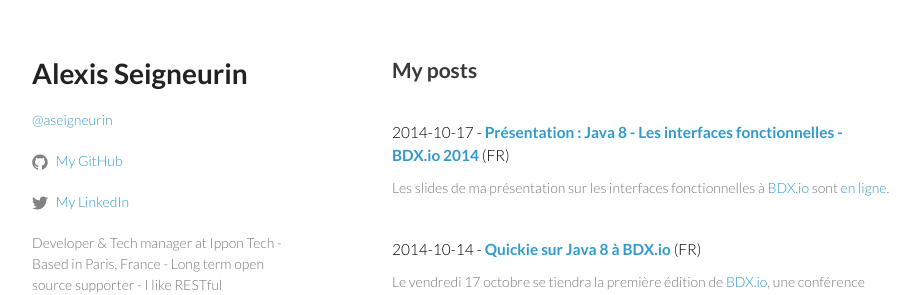
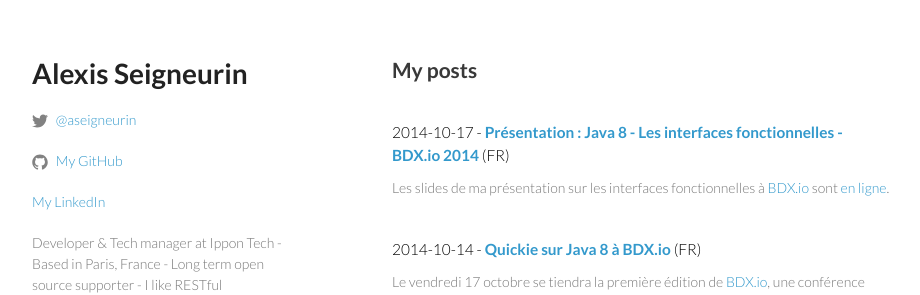
Before and after one commit to aseigneurin/aseigneurin.github.io, a Jekyll site: the page built from index.html, in a window 1280 px wide. Shown: the top 295 px of the page, without its empty margins (178-1098 px from the left). Built offline with Jekyll 4.4.1, drawn with Linux system fonts in a browser that asks for light colours.

Commit message:
- fixed icons

```diff
--- a/_layouts/home.html
+++ b/_layouts/home.html
@@ -10,7 +10,17 @@
       <header>
         <h1>Alexis Seigneurin</h1>
         <p></p>
-        <p class="view"><a href="https://twitter.com/{{ site.twitter_username }}">@aseigneurin</a></p>
+        <p class="view">
+          <a href="https://twitter.com/{{ site.twitter_username }}">
+            <span class="icon  icon--twitter">
+              <svg viewBox="0 0 16 16">
+                <path fill="#828282" d="M15.969,3.058c-0.586,0.26-1.217,0.436-1.878,0.515c0.675-0.405,1.194-1.045,1.438-1.809
+                c-0.632,0.375-1.332,0.647-2.076,0.793c-0.596-0.636-1.446-1.033-2.387-1.033c-1.806,0-3.27,1.464-3.27,3.27 c0,0.256,0.029,0.506,0.085,0.745C5.163,5.404,2.753,4.102,1.14,2.124C0.859,2.607,0.698,3.168,0.698,3.767 c0,1.134,0.577,2.135,1.455,2.722C1.616,6.472,1.112,6.325,0.671,6.08c0,0.014,0,0.027,0,0.041c0,1.584,1.127,2.906,2.623,3.206 C3.02,9.402,2.731,9.442,2.433,9.442c-0.211,0-0.416-0.021-0.615-0.059c0.416,1.299,1.624,2.245,3.055,2.271 c-1.119,0.877-2.529,1.4-4.061,1.4c-0.264,0-0.524-0.015-0.78-0.046c1.447,0.928,3.166,1.469,5.013,1.469 c6.015,0,9.304-4.983,9.304-9.304c0-0.142-0.003-0.283-0.009-0.423C14.976,4.29,15.531,3.714,15.969,3.058z"/>
+              </svg>
+            </span>
+            <span>@aseigneurin</span>
+          </a>
+        </p>
         <p class="view">
           <a href="https://github.com/{{ site.github_username }}">
             <span class="icon icon--github">
@@ -23,12 +33,6 @@
         </p>
         <p class="view">
           <a href="https://www.linkedin.com/{{ site.linkedin_url }}">
-            <span class="icon  icon--twitter">
-              <svg viewBox="0 0 16 16">
-                <path fill="#828282" d="M15.969,3.058c-0.586,0.26-1.217,0.436-1.878,0.515c0.675-0.405,1.194-1.045,1.438-1.809
-                c-0.632,0.375-1.332,0.647-2.076,0.793c-0.596-0.636-1.446-1.033-2.387-1.033c-1.806,0-3.27,1.464-3.27,3.27 c0,0.256,0.029,0.506,0.085,0.745C5.163,5.404,2.753,4.102,1.14,2.124C0.859,2.607,0.698,3.168,0.698,3.767 c0,1.134,0.577,2.135,1.455,2.722C1.616,6.472,1.112,6.325,0.671,6.08c0,0.014,0,0.027,0,0.041c0,1.584,1.127,2.906,2.623,3.206 C3.02,9.402,2.731,9.442,2.433,9.442c-0.211,0-0.416-0.021-0.615-0.059c0.416,1.299,1.624,2.245,3.055,2.271 c-1.119,0.877-2.529,1.4-4.061,1.4c-0.264,0-0.524-0.015-0.78-0.046c1.447,0.928,3.166,1.469,5.013,1.469 c6.015,0,9.304-4.983,9.304-9.304c0-0.142-0.003-0.283-0.009-0.423C14.976,4.29,15.531,3.714,15.969,3.058z"/>
-              </svg>
-            </span>
             <span>My LinkedIn</span>
           </a>
         </p>
```
